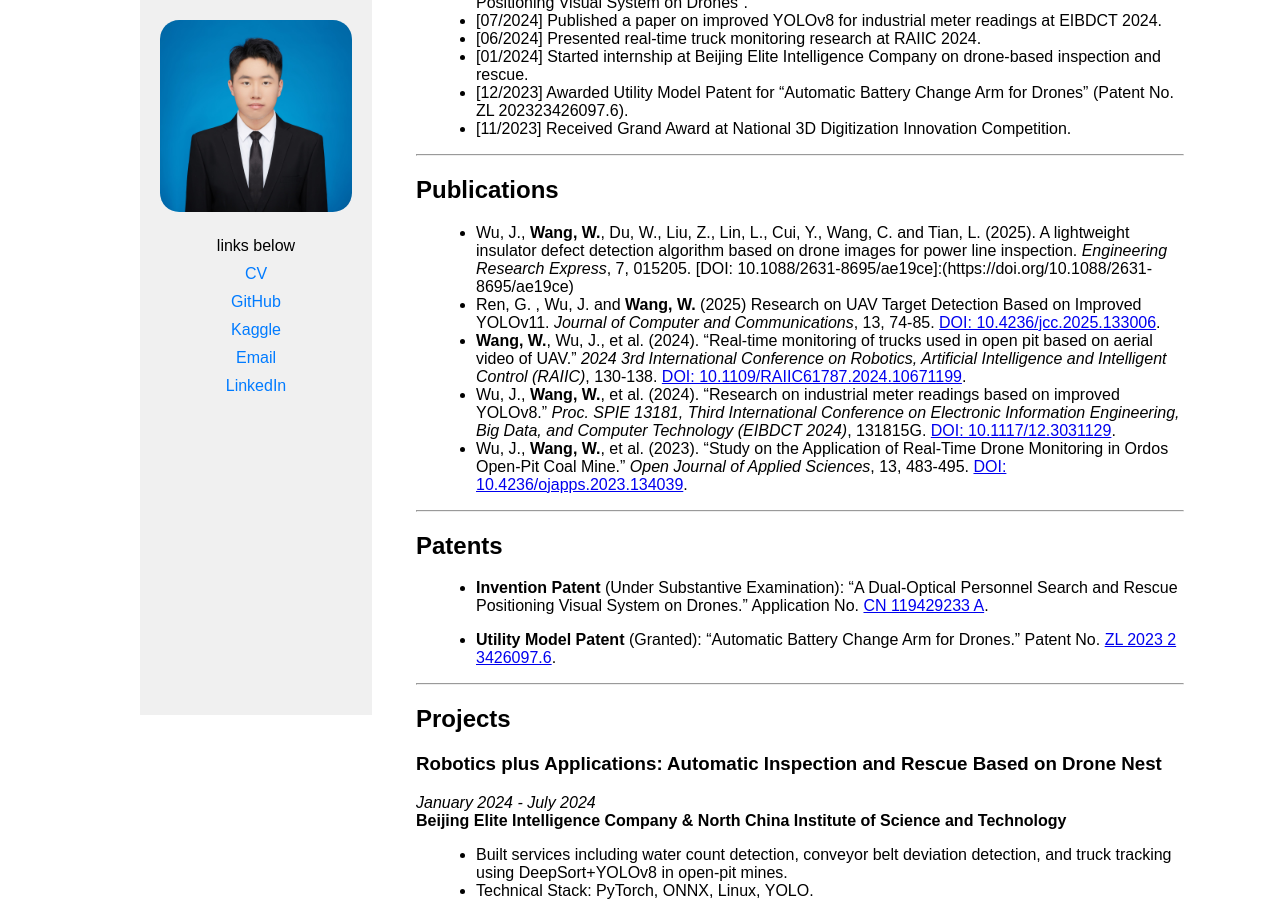
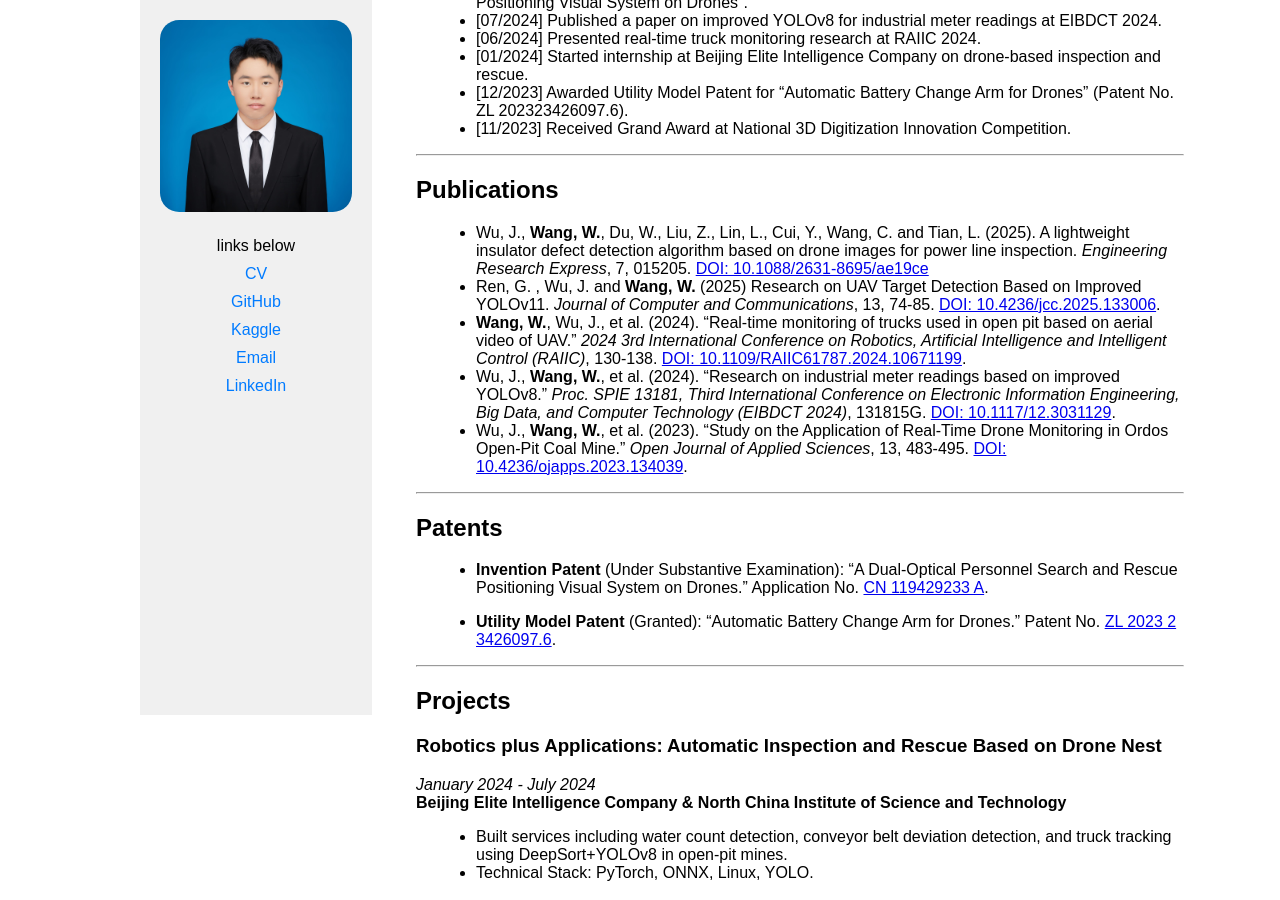
Before and after one commit to 4everWZ/4everwz.github.io, a Jekyll site: the page built from index.md, in a window 1280 px wide and 900 px high, scrolled down 564 px. Built offline with Jekyll 4.4.1, drawn with Linux system fonts in a browser that asks for light colours.

Commit message:
Fix markdown link formatting in publications section

```diff
--- a/index.md
+++ b/index.md
@@ -27,7 +27,7 @@ I am an undergraduate student pursuing a Bachelor's Degree in Computer Science a
 ---
 
 ## Publications
-- Wu, J., **Wang, W.**, Du, W., Liu, Z., Lin, L., Cui, Y., Wang, C. and Tian, L. (2025). A lightweight insulator defect detection algorithm based on drone images for power line inspection. *Engineering Research Express*, 7, 015205. [DOI: 10.1088/2631-8695/ae19ce]:(https://doi.org/10.1088/2631-8695/ae19ce)
+- Wu, J., **Wang, W.**, Du, W., Liu, Z., Lin, L., Cui, Y., Wang, C. and Tian, L. (2025). A lightweight insulator defect detection algorithm based on drone images for power line inspection. *Engineering Research Express*, 7, 015205. [DOI: 10.1088/2631-8695/ae19ce](https://doi.org/10.1088/2631-8695/ae19ce)
 - Ren, G. , Wu, J. and **Wang, W.** (2025) Research on UAV Target Detection Based on Improved YOLOv11. *Journal of Computer and Communications*, 13, 74-85. [DOI: 10.4236/jcc.2025.133006](https://doi.org/10.4236/jcc.2025.133006).
 - **Wang, W.**, Wu, J., et al. (2024). "Real-time monitoring of trucks used in open pit based on aerial video of UAV." *2024 3rd International Conference on Robotics, Artificial Intelligence and Intelligent Control (RAIIC)*, 130-138. [DOI: 10.1109/RAIIC61787.2024.10671199](https://doi.org/10.1109/RAIIC61787.2024.10671199).
 - Wu, J., **Wang, W.**, et al. (2024). "Research on industrial meter readings based on improved YOLOv8." *Proc. SPIE 13181, Third International Conference on Electronic Information Engineering, Big Data, and Computer Technology (EIBDCT 2024)*, 131815G. [DOI: 10.1117/12.3031129](https://doi.org/10.1117/12.3031129).
```
